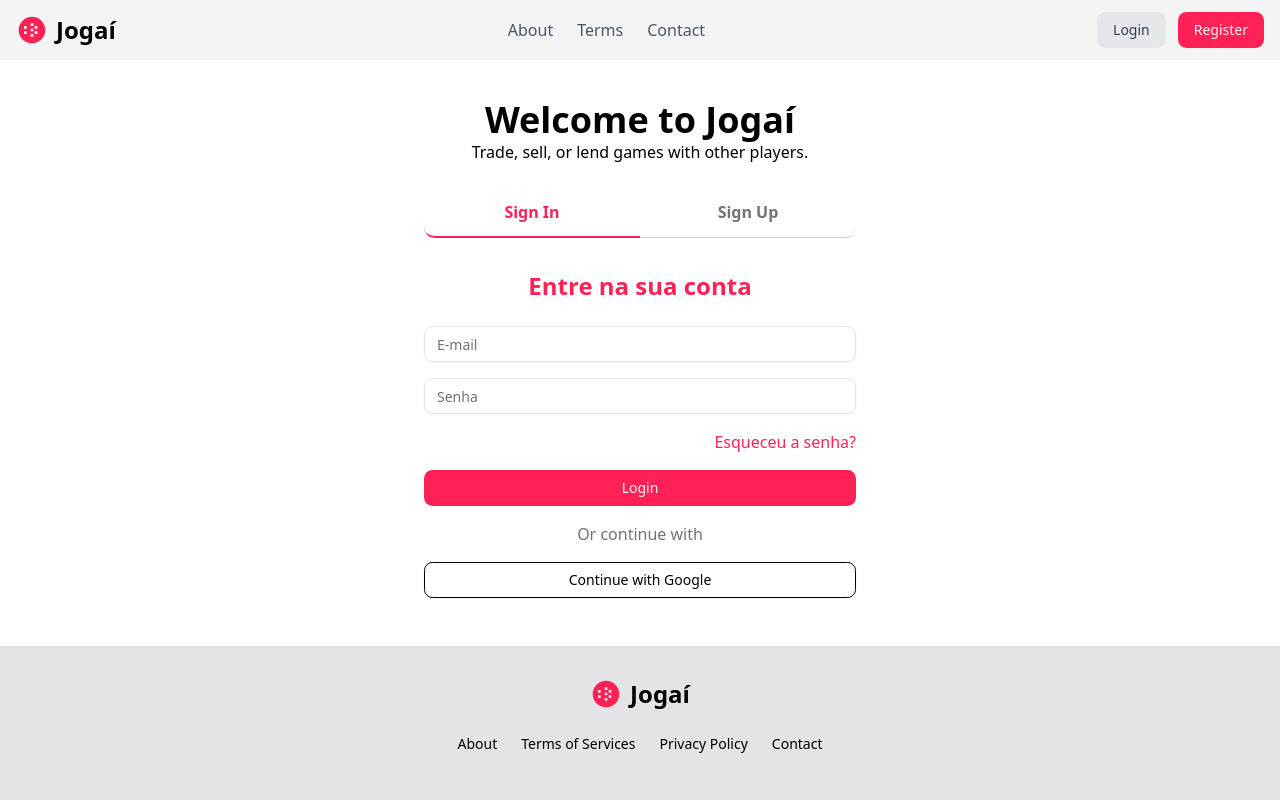
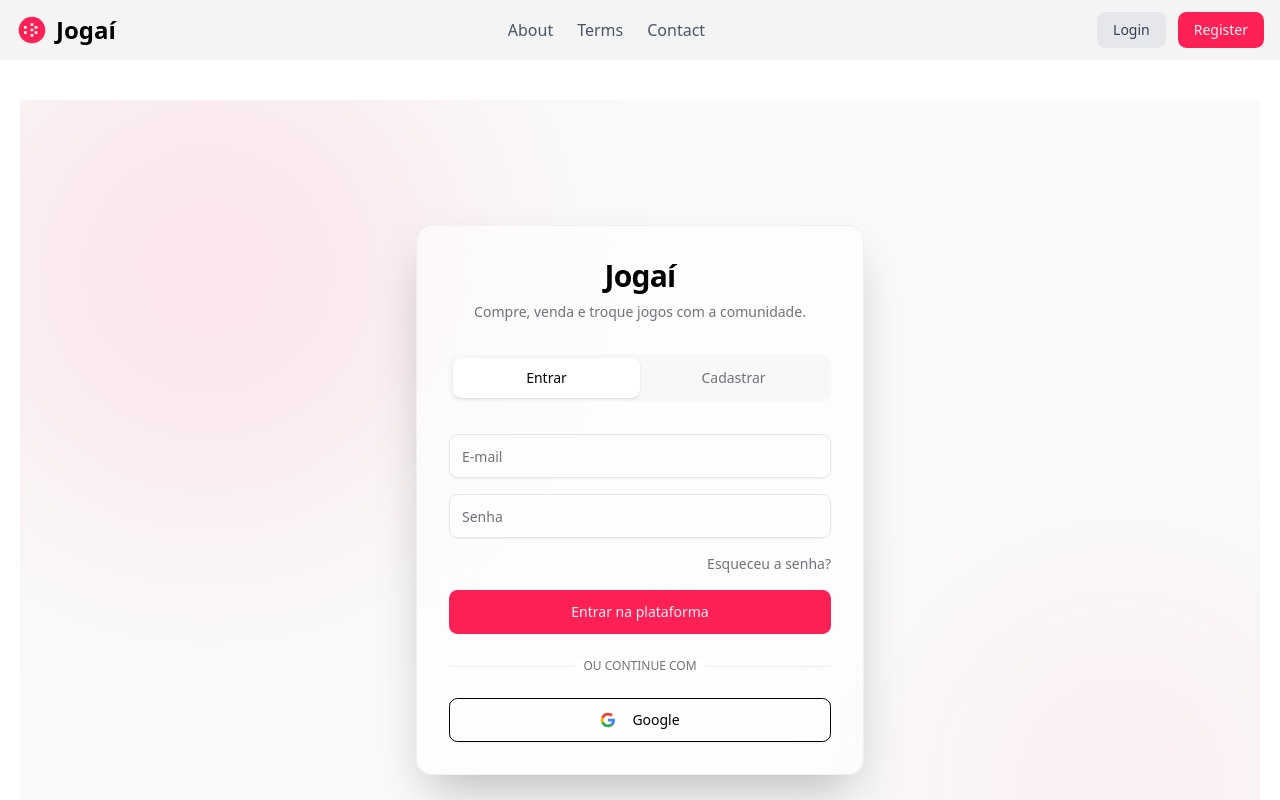
Before and after one commit to jonatasrmoura/jogai-web, a Next.js app: page /login in a window 1280 px wide. Shown: the top 800 px of the page. Built offline with nearby package versions, Linux system fonts and the light colour scheme; no server answers.

Commit message:
feat: login - sign-in and sign-up

```diff
--- a/package.json
+++ b/package.json
@@ -20,6 +20,7 @@
     "clsx": "^2.1.1",
     "cmdk": "^1.1.1",
     "date-fns": "^4.1.0",
+    "framer-motion": "^12.38.0",
     "jwt-decode": "^4.0.0",
     "lucide-react": "^0.545.0",
     "next": "15.5.4",
--- a/src/app/(public)/login/page.tsx
+++ b/src/app/(public)/login/page.tsx
@@ -1,5 +1,4 @@
 import Link from "next/link";
-
 import { SignInForm } from "../../../components/forms/sign-in-form";
 import { RegisterForm } from "../../../components/forms/sign-up-form";
 
@@ -12,63 +11,48 @@ export default async function SignInPage({ searchParams }: LoginPageProps) {
   const currentUrl = params.name as "sign-up" | "sign-in" | undefined;
   const defaultUrl = !currentUrl ? "sign-in" : currentUrl;
 
+  const isSignIn = defaultUrl === "sign-in";
+
   return (
-    <section>
-      <div className="flex flex-col items-center justify-center text-center gap-4">
-        <div>
-          <h1 className="text-4xl font-bold">Welcome to Jogaí</h1>
-          <p>Trade, sell, or lend games with other players.</p>
+    <section className="min-h-screen flex items-center justify-center relative bg-neutral-50 dark:bg-neutral-950 p-4 overflow-hidden">
+      {/* Elementos decorativos de fundo para dar o aspecto premium */}
+      <div className="absolute top-[-10%] left-[-5%] w-[500px] h-[500px] bg-primary/20 rounded-full blur-[120px] opacity-50 pointer-events-none" />
+      <div className="absolute bottom-[-10%] right-[-5%] w-[400px] h-[400px] bg-primary/10 rounded-full blur-[100px] opacity-50 pointer-events-none" />
+
+      <main className="w-full max-w-md bg-background/60 backdrop-blur-xl border border-border/50 rounded-2xl shadow-2xl p-8 relative z-10">
+        <div className="text-center mb-8 flex flex-col gap-2">
+          <h1 className="text-3xl font-extrabold tracking-tight">Jogaí</h1>
+          <p className="text-muted-foreground text-sm">
+            Compre, venda e troque jogos com a comunidade.
+          </p>
         </div>
 
-        <main className="w-full max-w-md p-2">
-          <div className="w-full flex justify-between">
+        {/* Controle de Abas Premium */}
+        <div className="flex bg-muted/50 p-1 rounded-lg mb-8">
           <Link
-              href={{
-                pathname: "/login",
-                query: { name: "sign-in" },
-              }}
-              className={`w-full font-semibold py-3 rounded-l-lg ${
-                defaultUrl === "sign-in"
-                  ? "text-primary border-b-2 border-primary"
-                  : "text-neutral-500 border-b border-primary/30 transition-all hover:opacity-85"
+            href={{ pathname: "/login", query: { name: "sign-in" } }}
+            className={`flex-1 text-center py-2.5 text-sm font-medium rounded-md transition-all duration-300 ${
+              isSignIn
+                ? "bg-background shadow-sm text-foreground"
+                : "text-muted-foreground hover:text-foreground hover:bg-background/50"
             }`}
           >
-              Sign In
+            Entrar
           </Link>
           <Link
-              href={{
-                pathname: "/login",
-                query: { name: "sign-up" },
-              }}
-              className={`w-full font-semibold py-3 rounded-r-lg ${
-                defaultUrl === "sign-up"
-                  ? "text-primary border-b-2 border-primary"
-                  : "text-neutral-500 border-b border-primary/30 transition-all hover:opacity-85"
+            href={{ pathname: "/login", query: { name: "sign-up" } }}
+            className={`flex-1 text-center py-2.5 text-sm font-medium rounded-md transition-all duration-300 ${
+              !isSignIn
+                ? "bg-background shadow-sm text-foreground"
+                : "text-muted-foreground hover:text-foreground hover:bg-background/50"
             }`}
           >
-              Sign Up
+            Cadastrar
           </Link>
         </div>
 
-          <div className="mt-8">
-            {defaultUrl === "sign-up" ? (
-              <div className="grid grid-cols-1 gap-6">
-                <h2 className="font-bold text-2xl text-primary">
-                  Crie sua conta
-                </h2>
-                <RegisterForm />
-              </div>
-            ) : (
-              <div className="grid grid-cols-1 gap-6">
-                <h2 className="font-bold text-2xl text-primary">
-                  Entre na sua conta
-                </h2>
-                <SignInForm />
-              </div>
-            )}
-          </div>
+        <div>{isSignIn ? <SignInForm /> : <RegisterForm />}</div>
       </main>
-      </div>
     </section>
   );
 }
--- a/src/components/forms/sign-in-form/index.tsx
+++ b/src/components/forms/sign-in-form/index.tsx
@@ -4,6 +4,7 @@ import { useContext } from "react";
 import { zodResolver } from "@hookform/resolvers/zod";
 import { useForm } from "react-hook-form";
 import Link from "next/link";
+import { motion } from "framer-motion";
 
 import { signInSchema, type SignInSchema } from "./sign-in-schema";
 import { Input } from "../../ui/input";
@@ -17,7 +18,7 @@ export function SignInForm() {
   const {
     register,
     handleSubmit,
-    formState: { errors },
+    formState: { errors, isSubmitting },
   } = useForm<SignInSchema>({
     resolver: zodResolver(signInSchema),
     defaultValues: { email: "", password: "" },
@@ -28,18 +29,29 @@ export function SignInForm() {
   }
 
   return (
-    <form onSubmit={handleSubmit(onSubmit)}>
+    <motion.form
+      initial={{ opacity: 0, y: 10 }}
+      animate={{ opacity: 1, y: 0 }}
+      transition={{ duration: 0.3 }}
+      onSubmit={handleSubmit(onSubmit)}
+    >
       <div className="flex flex-col gap-4">
-        <div className="flex flex-col items-start gap-2">
-          <Input placeholder="E-mail" {...register("email")} />
+        <div className="flex flex-col items-start gap-1.5">
+          <Input
+            placeholder="E-mail"
+            className="h-11 bg-background/50"
+            {...register("email")}
+          />
           {errors?.email?.message && (
             <ErrorMessageForm message={errors.email.message} />
           )}
         </div>
-        <div className="flex flex-col items-start gap-2">
+
+        <div className="flex flex-col items-start gap-1.5">
           <Input
             placeholder="Senha"
             type="password"
+            className="h-11 bg-background/50"
             {...register("password")}
           />
           {errors?.password?.message && (
@@ -47,18 +59,64 @@ export function SignInForm() {
           )}
         </div>
       </div>
+
       <div className="flex justify-end my-4">
-        <Link href="/forgot-password" className="text-primary">
+        <Link
+          href="/forgot-password"
+          className="text-sm text-muted-foreground hover:text-primary transition-colors"
+        >
           Esqueceu a senha?
         </Link>
       </div>
+
       <div className="flex flex-col gap-4">
-        <Button className="w-full" type="submit">
-          Login
+        <Button
+          className="w-full h-11 font-medium"
+          type="submit"
+          disabled={isSubmitting}
+        >
+          {isSubmitting ? "Entrando..." : "Entrar na plataforma"}
         </Button>
-        <span className="text-neutral-500">Or continue with</span>
-        <Button variant="outline">Continue with Google</Button>
+
+        {/* Divisor Premium */}
+        <div className="relative my-2">
+          <div className="absolute inset-0 flex items-center">
+            <span className="w-full border-t border-border/60" />
+          </div>
+          <div className="relative flex justify-center text-xs uppercase">
+            <span className="bg-background px-2 text-muted-foreground">
+              Ou continue com
+            </span>
+          </div>
+        </div>
+
+        <Button
+          variant="outline"
+          className="w-full h-11 bg-background/50"
+          type="button"
+        >
+          <svg className="mr-2 h-4 w-4" viewBox="0 0 24 24">
+            {/* Ícone simples do Google */}
+            <path
+              d="M22.56 12.25c0-.78-.07-1.53-.2-2.25H12v4.26h5.92c-.26 1.37-1.04 2.53-2.21 3.31v2.77h3.57c2.08-1.92 3.28-4.74 3.28-8.09z"
+              fill="#4285F4"
+            />
+            <path
+              d="M12 23c2.97 0 5.46-.98 7.28-2.66l-3.57-2.77c-.98.66-2.23 1.06-3.71 1.06-2.86 0-5.29-1.93-6.16-4.53H2.18v2.84C3.99 20.53 7.7 23 12 23z"
+              fill="#34A853"
+            />
+            <path
+              d="M5.84 14.09c-.22-.66-.35-1.36-.35-2.09s.13-1.43.35-2.09V7.07H2.18C1.43 8.55 1 10.22 1 12s.43 3.45 1.18 4.93l2.85-2.22.81-.62z"
+              fill="#FBBC05"
+            />
+            <path
+              d="M12 5.38c1.62 0 3.06.56 4.21 1.64l3.15-3.15C17.45 2.09 14.97 1 12 1 7.7 1 3.99 3.47 2.18 7.07l3.66 2.84c.87-2.6 3.3-4.53 6.16-4.53z"
+              fill="#EA4335"
+            />
+          </svg>
+          Google
+        </Button>
       </div>
-    </form>
+    </motion.form>
   );
 }
--- a/src/components/forms/sign-up-form/index.tsx
+++ b/src/components/forms/sign-up-form/index.tsx
@@ -2,12 +2,13 @@
 
 import { zodResolver } from "@hookform/resolvers/zod";
 import { useForm } from "react-hook-form";
+import { useContext } from "react";
+import { motion } from "framer-motion";
 
 import { type SignUpSchema, signUpSchema } from "./sign-up-schema";
 import { Input } from "../../ui/input";
 import { Button } from "../../ui/button";
 import { ErrorMessageForm } from "../../forms/error-message-form";
-import { useContext } from "react";
 import { AuthContext } from "../../../contexts/auth-context";
 
 export function RegisterForm() {
@@ -16,7 +17,7 @@ export function RegisterForm() {
   const {
     register,
     handleSubmit,
-    formState: { errors },
+    formState: { errors, isSubmitting },
   } = useForm<SignUpSchema>({
     resolver: zodResolver(signUpSchema),
     defaultValues: {
@@ -35,52 +36,89 @@ export function RegisterForm() {
   }
 
   return (
-    <form onSubmit={handleSubmit(onSubmit)} className="flex flex-col gap-4">
-      <div className="flex flex-col gap-4">
-        <div className="flex flex-col items-start gap-2">
-          <Input placeholder="Nome completo" {...register("fullname")} />
+    <motion.form
+      initial={{ opacity: 0, y: 10 }}
+      animate={{ opacity: 1, y: 0 }}
+      transition={{ duration: 0.3 }}
+      onSubmit={handleSubmit(onSubmit)}
+      className="flex flex-col gap-4"
+    >
+      <div className="flex flex-col gap-3">
+        <div className="flex flex-col items-start gap-1.5">
+          <Input
+            placeholder="Nome completo"
+            className="bg-background/50"
+            {...register("fullname")}
+          />
           {errors?.fullname?.message && (
             <ErrorMessageForm message={errors.fullname.message} />
           )}
         </div>
-        <div className="flex flex-col items-start gap-2">
-          <Input placeholder="Apelido" {...register("nickname")} />
+
+        <div className="flex flex-col items-start gap-1.5">
+          <Input
+            placeholder="E-mail"
+            type="email"
+            className="bg-background/50"
+            {...register("email")}
+          />
+          {errors?.email?.message && (
+            <ErrorMessageForm message={errors.email.message} />
+          )}
+        </div>
+
+        {/* Grid para agrupar inputs menores */}
+        <div className="grid grid-cols-1 sm:grid-cols-2 gap-3">
+          <div className="flex flex-col items-start gap-1.5">
+            <Input
+              placeholder="Apelido na plataforma"
+              className="bg-background/50"
+              {...register("nickname")}
+            />
             {errors?.nickname?.message && (
               <ErrorMessageForm message={errors.nickname.message} />
             )}
           </div>
-        <div className="flex flex-col items-start gap-2">
-          <Input placeholder="Data de nascimento" {...register("birthDay")} />
+          <div className="flex flex-col items-start gap-1.5">
+            <Input
+              placeholder="Data de nascimento"
+              className="bg-background/50"
+              {...register("birthDay")}
+            />
             {errors?.birthDay?.message && (
               <ErrorMessageForm message={errors.birthDay.message} />
             )}
           </div>
-        <div className="flex flex-col items-start gap-2">
-          <Input placeholder="CPF" {...register("document")} />
+        </div>
+
+        <div className="flex flex-col items-start gap-1.5">
+          <Input
+            placeholder="CPF (Apenas números)"
+            className="bg-background/50"
+            {...register("document")}
+          />
           {errors?.document?.message && (
             <ErrorMessageForm message={errors.document.message} />
           )}
         </div>
-        <div className="flex flex-col items-start gap-2">
-          <Input placeholder="E-mail" {...register("email")} />
-          {errors?.email?.message && (
-            <ErrorMessageForm message={errors.email.message} />
-          )}
-        </div>
-        <div className="flex flex-col items-start gap-2">
+
+        <div className="grid grid-cols-1 sm:grid-cols-2 gap-3">
+          <div className="flex flex-col items-start gap-1.5">
             <Input
               placeholder="Senha"
               type="password"
+              className="bg-background/50"
               {...register("password")}
             />
             {errors?.password?.message && (
               <ErrorMessageForm message={errors.password.message} />
             )}
           </div>
-        <div className="flex flex-col items-start gap-2">
+          <div className="flex flex-col items-start gap-1.5">
             <Input
-            placeholder="Senha"
+              placeholder="Confirmar senha"
               type="password"
+              className="bg-background/50"
               {...register("confirmPassword")}
             />
             {errors?.confirmPassword?.message && (
@@ -88,13 +126,17 @@ export function RegisterForm() {
             )}
           </div>
         </div>
-      <div className="flex flex-col gap-4">
-        <Button className="w-full" type="submit">
-          Salvar e entrar
+      </div>
+
+      <div className="flex flex-col gap-4 mt-2">
+        <Button
+          className="w-full h-11 font-medium"
+          type="submit"
+          disabled={isSubmitting}
+        >
+          {isSubmitting ? "Criando conta..." : "Criar conta e entrar"}
         </Button>
-        <span className="text-neutral-500">Or continue with</span>
-        <Button variant="outline">Continue with Google</Button>
       </div>
-    </form>
+    </motion.form>
   );
 }
```
Also changed, not shown: src/components/forms/error-message-form.tsx (+8 -1 lines), 1 other file (tests, documents, lock files or other folders). Lines whose indentation alone changed are shown as unchanged.
